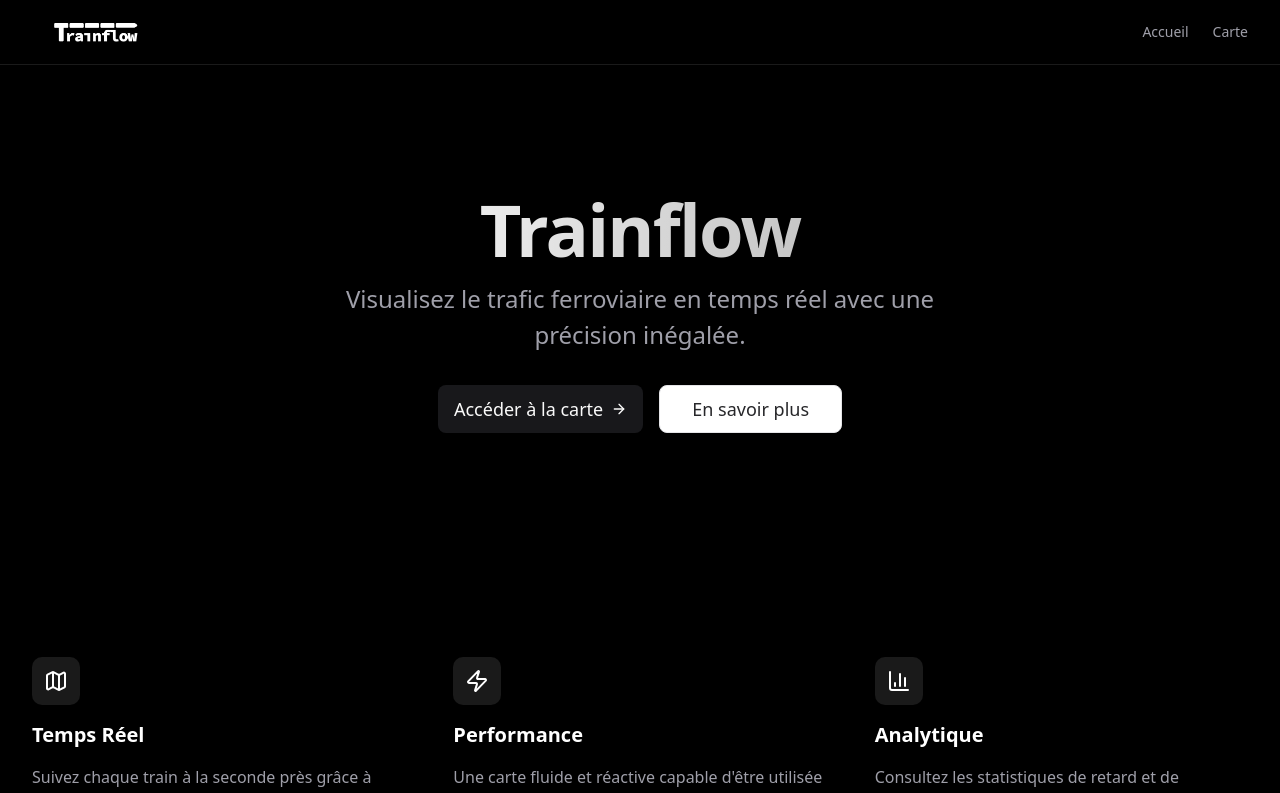
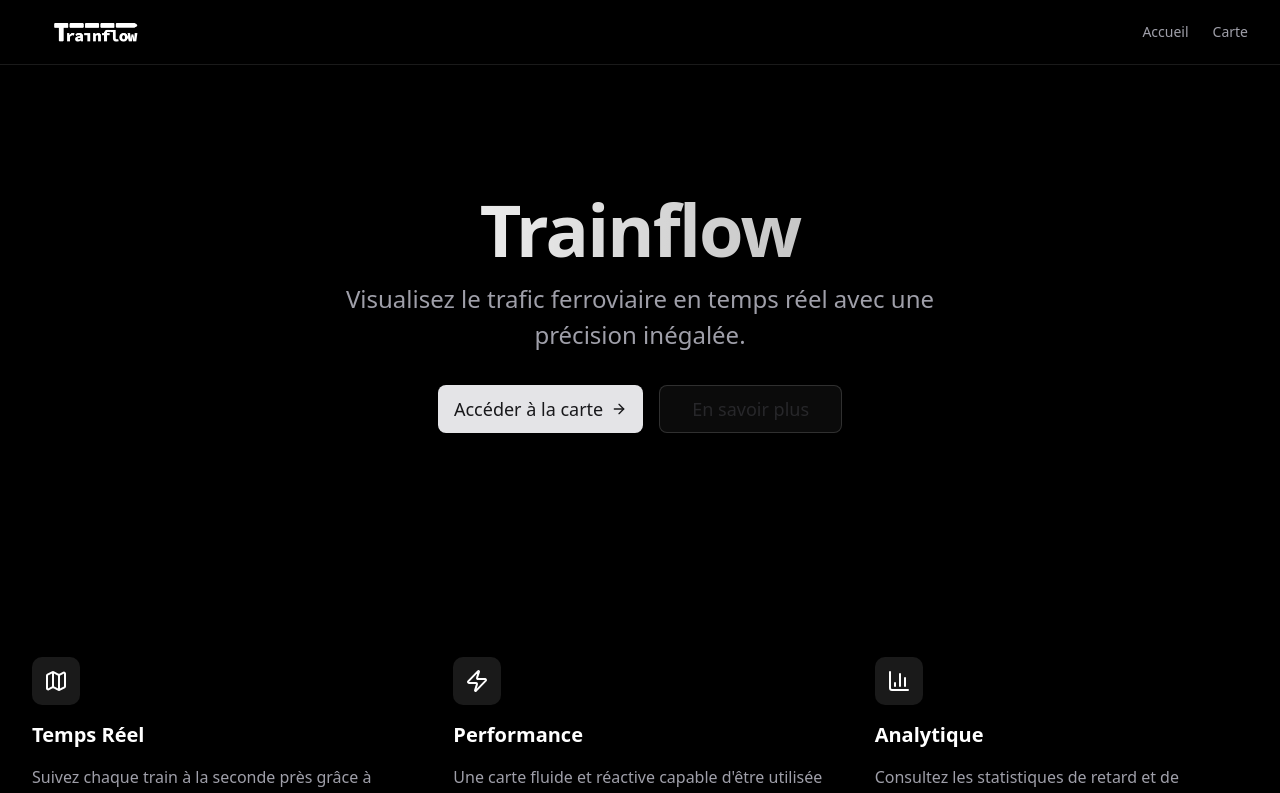
Before and after one commit to the-lmc-group/trainflow, a Next.js app: page / in a window 1280 px wide. Shown: the top 793 px of the page. Built offline with nearby package versions, Linux system fonts and the light colour scheme.

Commit message:
force dark mode

```diff
--- a/app/layout.tsx
+++ b/app/layout.tsx
@@ -85,7 +85,7 @@ export default function RootLayout({
   return (
     <html suppressHydrationWarning>
       <body
-        className={`${geistSans.variable} ${geistMono.variable} antialiased`}
+        className={`${geistSans.variable} ${geistMono.variable} antialiased dark`}
         suppressHydrationWarning
       >
         {children}
```
